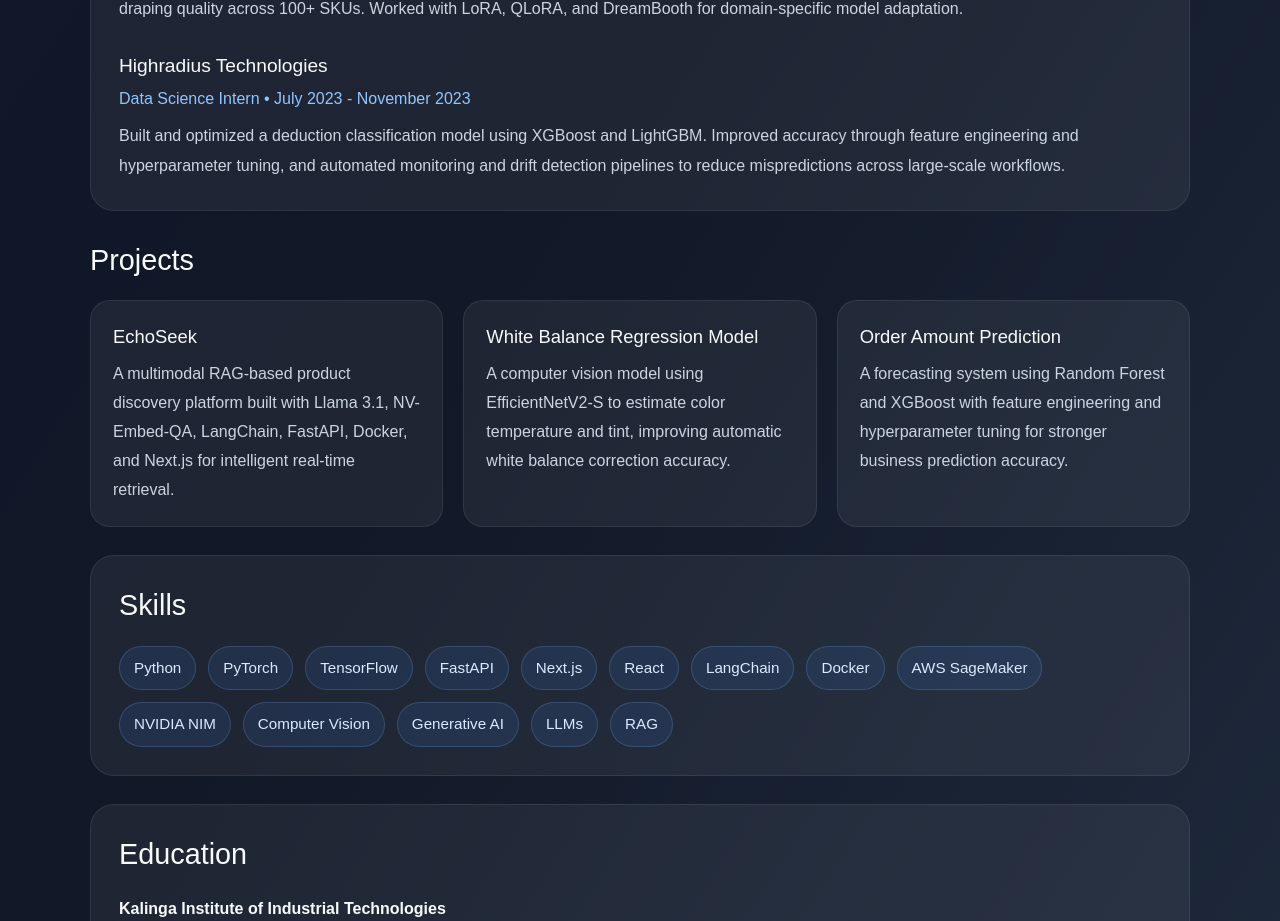
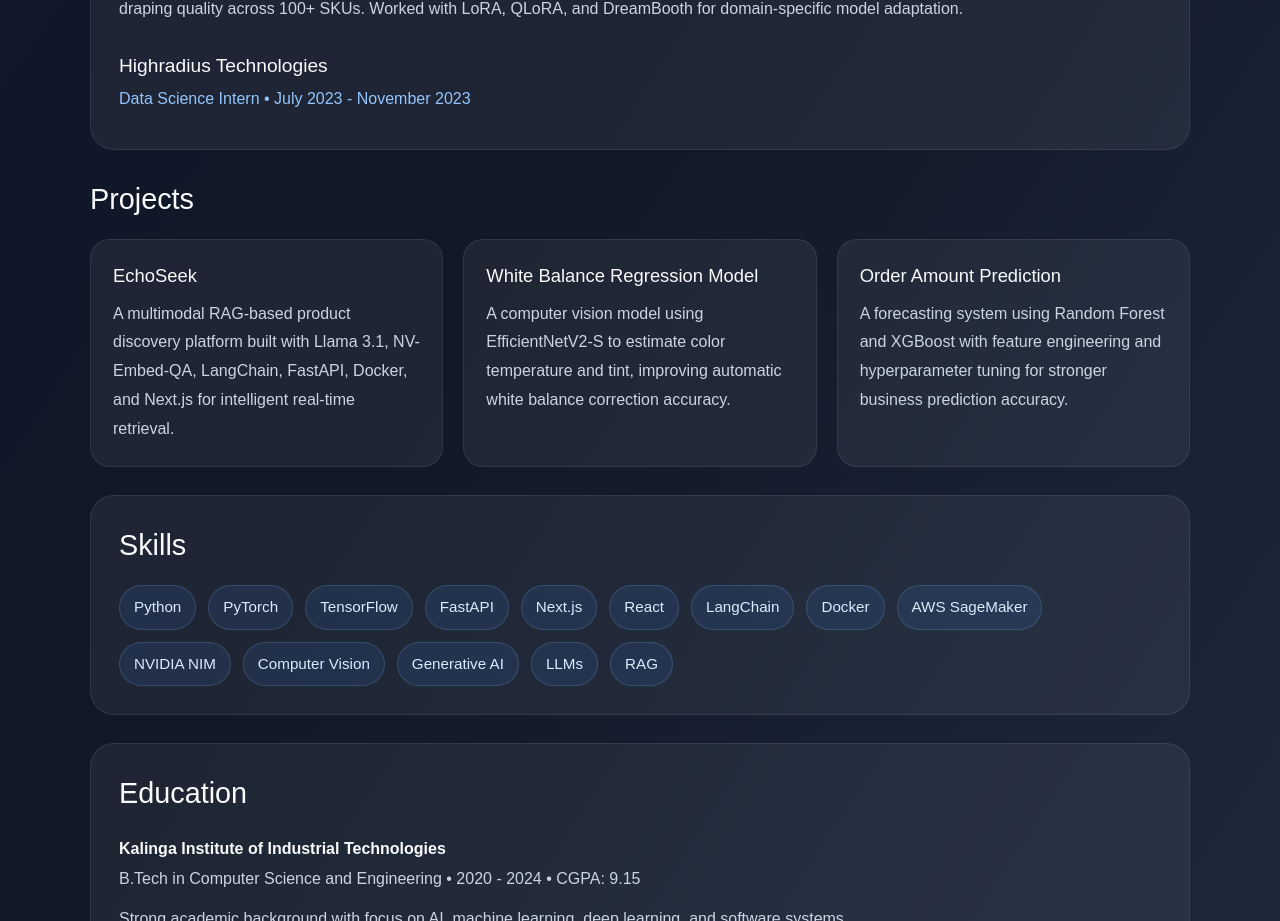
Before and after one commit to pratim4dasude/Personal_dashboard, a Next.js app: page / in a window 1280 px wide. Shown: the part 940-1861 px from the top of the page. Built offline with nearby package versions, Linux system fonts and the light colour scheme.

Commit message:
updated flow

```diff
--- a/app/page.tsx
+++ b/app/page.tsx
@@ -222,10 +222,7 @@
                 Data Science Intern • July 2023 - November 2023
               </p>
               <p style={{ color: "#cbd5e1", lineHeight: "1.9" }}>
-                Built and optimized a deduction classification model using XGBoost and LightGBM. Improved accuracy through feature
-                engineering and hyperparameter tuning, and automated monitoring
-                and drift detection pipelines to reduce mispredictions across
-                large-scale workflows.
+
 
               </p>
             </div>
```
